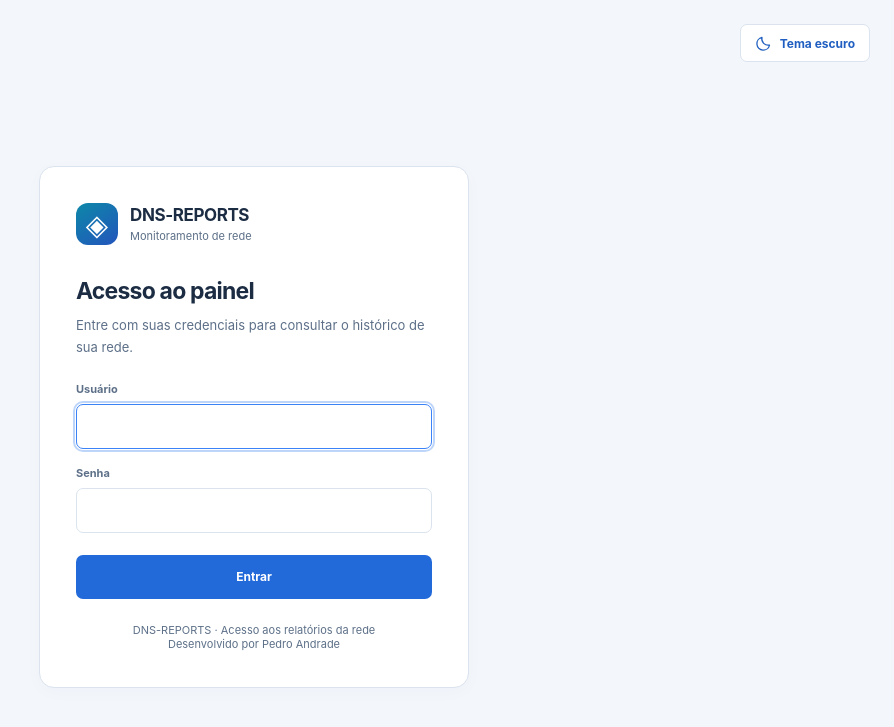
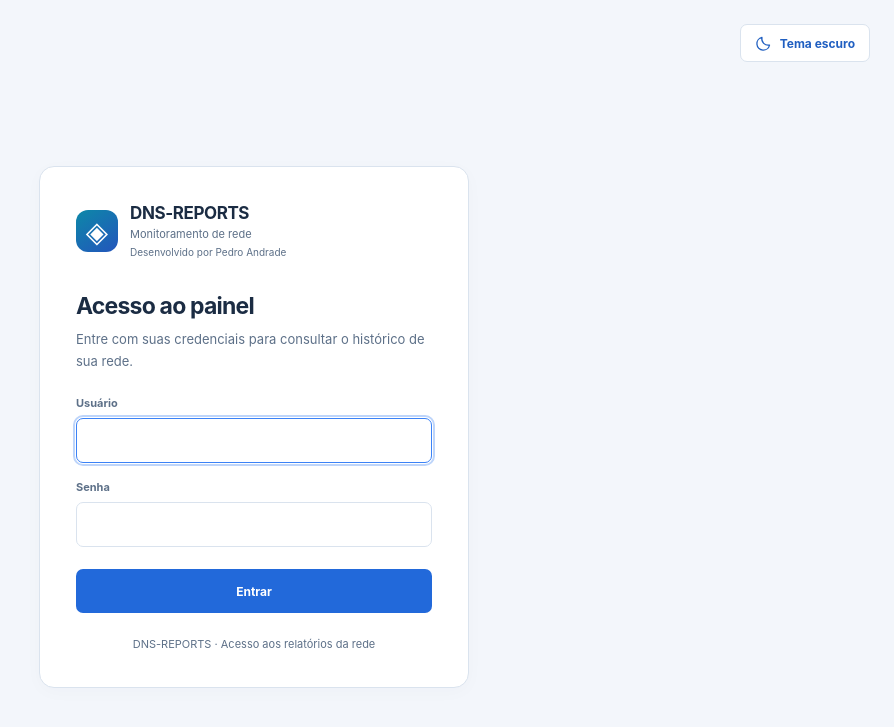
Before and after one commit to pedroandradev/dns-reports, a Flask app: page /login in a window 1280 px wide. Shown: the top 727 px of the page, without its empty margins (386-1280 px from the left). Run offline with Flask 3, Linux system fonts and the light colour scheme; parts of the project's set-up code (start-up, migrations or seed data) failed here and were passed over.

Commit message:
Move developer credit below the product name

```diff
--- a/src/adguard_dns_reports/static/style.css
+++ b/src/adguard_dns_reports/static/style.css
@@ -88,6 +88,7 @@ a:focus-visible, button:focus-visible, summary:focus-visible { outline: 3px soli
 .brand-mark { display: grid; place-items: center; background: linear-gradient(145deg,#0d88a8,#2355bc); color: #fff; width: 42px; height: 42px; border-radius: 12px; font-size: 29px; flex-shrink: 0; }
 .brand strong { display: block; font-size: 17px; letter-spacing: -.4px; }
 .brand small { font-size: 11px; display: block; margin-top: 4px; color: var(--sidebar-muted); }
+.brand .brand-credit { font-size: 10px; line-height: 1.5; }
 .aside-section { font-size: 10px; font-weight: 800; letter-spacing: 1.7px; color: var(--sidebar-muted); margin: 42px 12px 10px; }
 .report-nav { display: grid; gap: 7px; }
 .nav { padding: 12px; border-radius: 9px; font-size: 13px; display: flex; gap: 11px; align-items: center; color: var(--sidebar-text); min-height: 46px; }
--- a/src/adguard_dns_reports/templates/base.html
+++ b/src/adguard_dns_reports/templates/base.html
@@ -7,7 +7,7 @@
 <div class="shell">
   <aside class="sidebar">
     <a class="brand" href="{{ url_for('accesses.dashboard') }}" aria-label="DNS-REPORTS, início">
-      <div class="brand-mark">◈</div><div><strong>DNS-REPORTS</strong><small>Monitoramento de rede</small></div>
+      <div class="brand-mark">◈</div><div><strong>DNS-REPORTS</strong><small>Monitoramento de rede</small><small class="brand-credit">Desenvolvido por Pedro Andrade</small></div>
     </a>
     <div class="aside-section">RELATÓRIOS</div>
     <nav class="report-nav" aria-label="Relatórios">
@@ -42,7 +42,7 @@
       </nav>
       {% endif %}
       {% block content %}{% endblock %}
-      <footer>{% block footer %}DNS-REPORTS · Histórico disponível a partir da coleta. A identificação de serviços depende das evidências observadas.{% endblock %}<br>Desenvolvido por Pedro Andrade</footer>
+      <footer>{% block footer %}DNS-REPORTS · Histórico disponível a partir da coleta. A identificação de serviços depende das evidências observadas.{% endblock %}</footer>
     </div>
   </main>
 </div>
--- a/src/adguard_dns_reports/templates/login.html
+++ b/src/adguard_dns_reports/templates/login.html
@@ -5,7 +5,7 @@
 {% block body %}
 <div class="login-theme">{{ theme_toggle() }}</div>
 <main class="login-card">
-  <div class="brand"><div class="brand-mark">◈</div><div><strong>DNS-REPORTS</strong><small>Monitoramento de rede</small></div></div>
+  <div class="brand"><div class="brand-mark">◈</div><div><strong>DNS-REPORTS</strong><small>Monitoramento de rede</small><small class="brand-credit">Desenvolvido por Pedro Andrade</small></div></div>
   <h1>Acesso ao painel</h1><p class="muted">Entre com suas credenciais para consultar o histórico de sua rede.</p>
   {% if error %}<p class="error" role="alert">{{ error }}</p>{% endif %}
   <form method="post">
@@ -14,6 +14,6 @@
     <label for="password">Senha</label><input id="password" type="password" name="password" autocomplete="current-password" required>
     <button class="btn primary full">Entrar</button>
   </form>
-  <p class="login-foot">DNS-REPORTS · Acesso aos relatórios da rede<br>Desenvolvido por Pedro Andrade</p>
+  <p class="login-foot">DNS-REPORTS · Acesso aos relatórios da rede</p>
 </main>
 {% endblock %}
```
